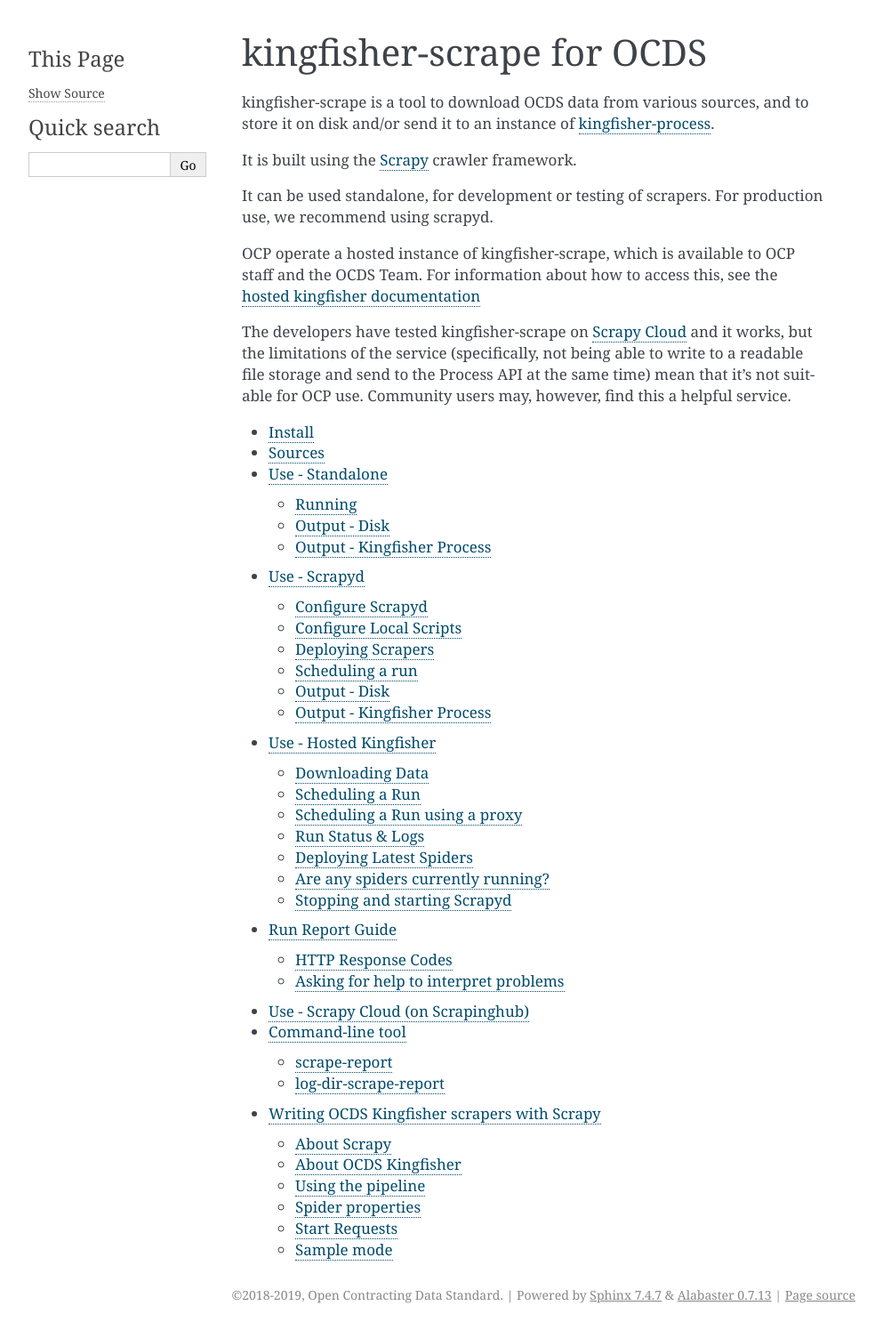
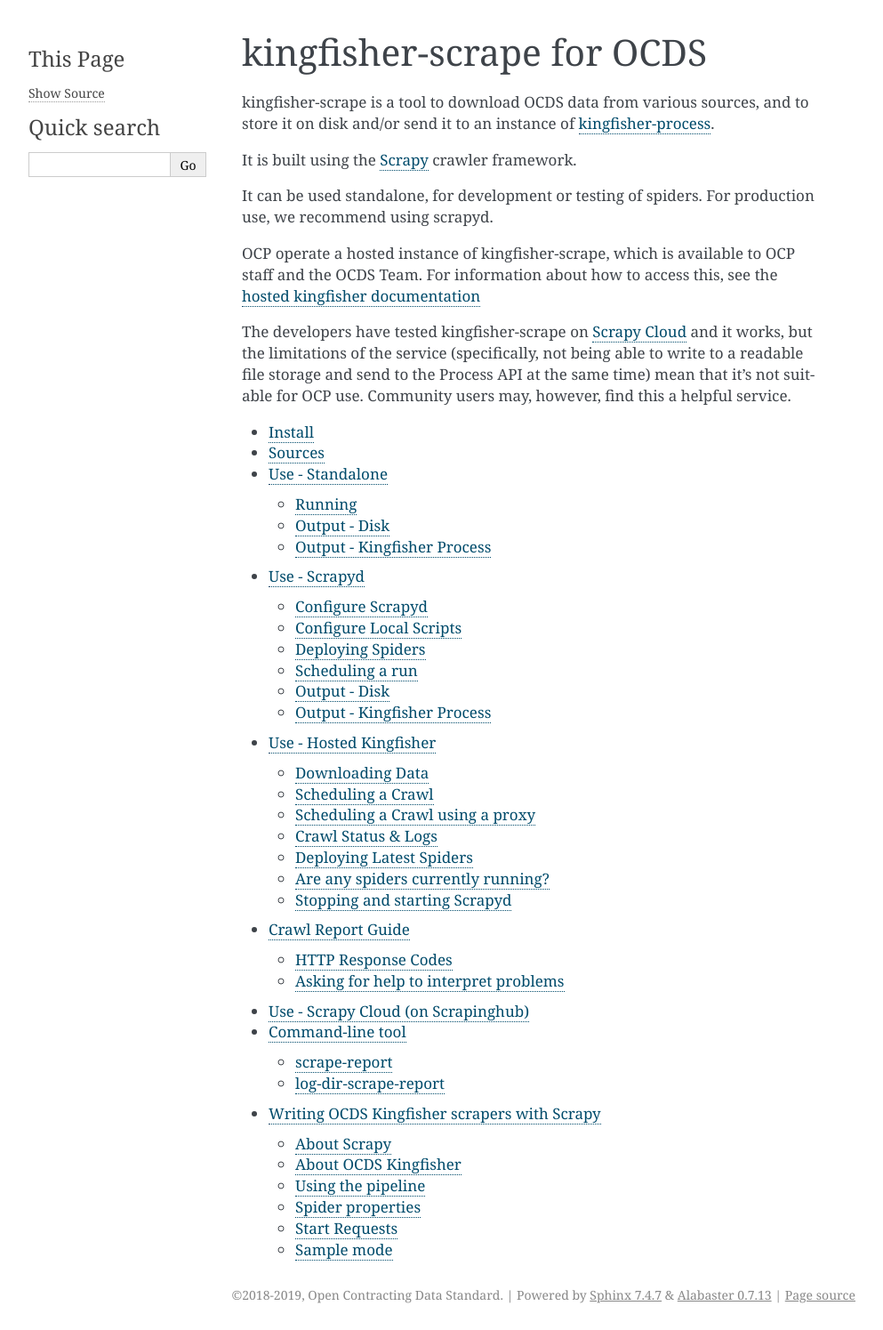
Before and after one commit to open-contracting/kingfisher-collect, a Sphinx documentation site: the page built from docs/index.rst, in a window 1280 px wide. Shown: the whole page at 89% size, without its empty margins (148-1141 px from the left). Built offline with Sphinx 7.4.7, drawn with Linux system fonts in a browser that asks for light colours.

Commit message:
Update docs to use Scrapy terminology https://github.com/open-contracting/kingfisher-scrape/issues/247

```diff
--- a/docs/cli/log-dir-scrape-report.rst
+++ b/docs/cli/log-dir-scrape-report.rst
@@ -2,7 +2,7 @@
 =====================
 
 
-This command takes in the path to a directory of log files produced by a Scrapy run under Scrapyd.
+This command takes in the path to a directory of log files produced by a Scrapy crawl under Scrapyd.
 
 .. code-block:: shell-session
 
--- a/docs/cli/scrape-report.rst
+++ b/docs/cli/scrape-report.rst
@@ -1,10 +1,10 @@
 scrape-report
 =============
 
-This command takes in the path to a log file produced by a Scrapy run.
+This command takes in the path to a log file produced by a Scrapy crawl.
 
 .. code-block:: shell-session
 
     python ocdskingfisher-scrape-cli scrape-report logs/canada_buyandsell/canada_buyandsell.log
 
-It outputs a report on the activity of the scrape to the standard output.
+It outputs a report on the activity of the spider to the standard output.
--- a/docs/index.rst
+++ b/docs/index.rst
@@ -5,7 +5,7 @@
 
 It is built using the `Scrapy <https://scrapy.org/>`_ crawler framework.
 
-It can be used standalone, for development or testing of scrapers. For production use, we recommend using scrapyd.
+It can be used standalone, for development or testing of spiders. For production use, we recommend using scrapyd.
 
 OCP operate a hosted instance of kingfisher-scrape, which is available to OCP staff and the OCDS Team. For information about how to access this, see the `hosted kingfisher documentation <https://ocdskingfisher.readthedocs.io/en/latest/#hosted-kingfisher>`_
 
@@ -18,7 +18,7 @@
    use-standalone.rst
    use-scrapyd.rst
    use-hosted.rst
-   run-report-guide.rst
+   crawl-report-guide.rst
    use-scrapycloud.rst
    cli/index.rst
    writing-scrapers.rst
--- a/docs/use-hosted.rst
+++ b/docs/use-hosted.rst
@@ -6,11 +6,11 @@
 Downloading Data
 ----------------
 
-Kingfisher uses the Scrapy framework to download data from published sources. Hosted Kingfisher uses the scrapyd server in order to manage work from multiple users at once. Instead of running a single command to start a download, users issue a command to the scrapyd server to put a download in the queue. This is called 'scheduling a run'. Once a run has been scheduled, users can check on its status via a web UI.
+Kingfisher uses the Scrapy framework to download data from published sources. Hosted Kingfisher uses the scrapyd server in order to manage work from multiple users at once. Instead of running a single command to start a download, users issue a command to the scrapyd server to put a crawl job in the queue. This is called 'scheduling a crawl'. Once a crawl has been scheduled, users can check on its status via a web UI.
 
 
-Scheduling a Run
-----------------
+Scheduling a Crawl
+------------------
 
 First, SSH into the server. For access details, see the `hosted kingfisher documentation <https://ocdskingfisher.readthedocs.io/en/latest/#hosted-kingfisher>`_
 
@@ -28,17 +28,17 @@
 
    {"status": "ok", "jobid": "26d1b1a6d6f111e0be5c001e648c57f8"}
 
-To start a run using 'sample mode', to obtain a small amount of data quickly, add ``-d sample-true``, for example:
+To start a crawl using 'sample mode', to obtain a small amount of data quickly, add ``-d sample-true``, for example:
 
 .. code-block:: bash
 
     $ curl http://localhost:6800/schedule.json -d project=kingfisher -d spider=spider_name -d note="Started by NAME." -d sample=true
     {"status": "ok", "jobid": "26d1b1a6d6f111e0be5c001e648c57f8"}
 
-Scheduling a Run using a proxy
-------------------------------
+Scheduling a Crawl using a proxy
+--------------------------------
 
-Some spiders can be run with the use of a proxy. To do this, use the commands above but add the the https_proxy and http_proxy options.
+Some spiders can be crawled with the use of a proxy. To do this, use the commands above but add the the https_proxy and http_proxy options.
 
 .. code-block:: bash
 
@@ -47,14 +47,14 @@
 Note only some spiders will make use of a proxy. Other spiders will silently ignore these options.
 
 
-Run Status & Logs
------------------
+Crawl Status & Logs
+-------------------
 
-You can see the run status on the `Scrapyd web interface <http://scrape.kingfisher.open-contracting.org>`_. The username and password can be supplied by Open Data Services Co-op on request.
+You can see the crawl status on the `Scrapyd web interface <http://scrape.kingfisher.open-contracting.org>`_. The username and password can be supplied by Open Data Services Co-op on request.
 
 If Scrapyd has been restarted, the jobs will be cleared from the web interface. But the logs are still available on the server - SSH in and see `/home/ocdskfs/scrapyd/logs/kingfisher`. You can also browse `the Scrapyd logs interface <http://scrape.kingfisher.open-contracting.org/logs/>`_.
 
-There is also a summary report generated for each run. These are generated a short while after the run has finished, so you may have to wait for these.
+There is also a summary report generated for each crawl. These are generated a short while after the crawl has finished, so you may have to wait for these.
 
 To find them, navigate `the Scrapyd logs interface <http://scrape.kingfisher.open-contracting.org/logs/>`_ and look for file names with `_report` in.
 
--- a/docs/use-scrapyd.rst
+++ b/docs/use-scrapyd.rst
@@ -32,8 +32,8 @@
     url = http://localhost:6800/
     project = kingfisher
 
-Deploying Scrapers
-------------------
+Deploying Spiders
+-----------------
 
 The code must be packaged up and deployed to the server
 
```
Also changed, not shown: other parts of docs/use-hosted.rst (+1 -1 lines), docs/crawl-report-guide.rst (added, +36 -0 lines), docs/run-report-guide.rst (+1 -36 lines).
